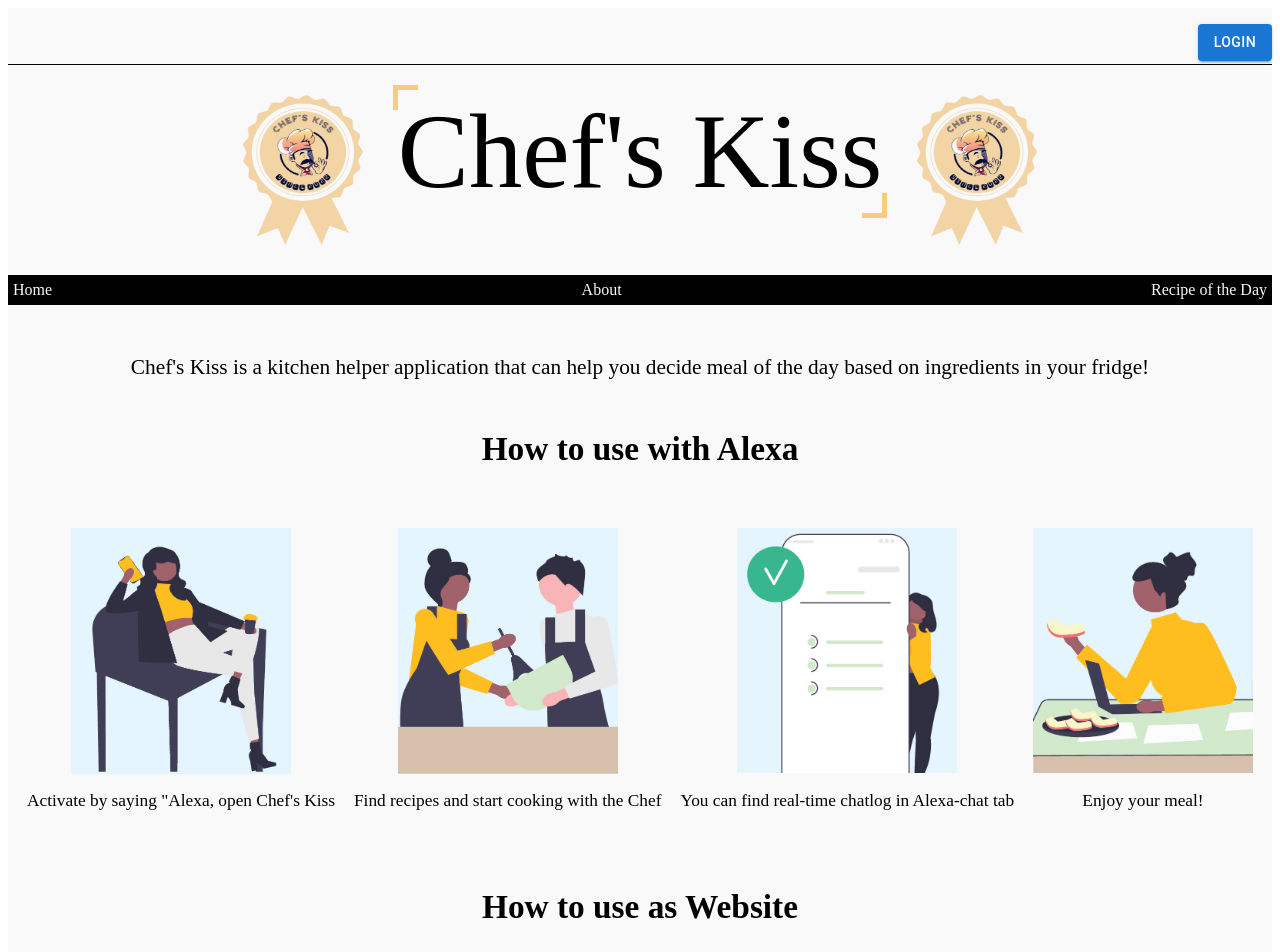
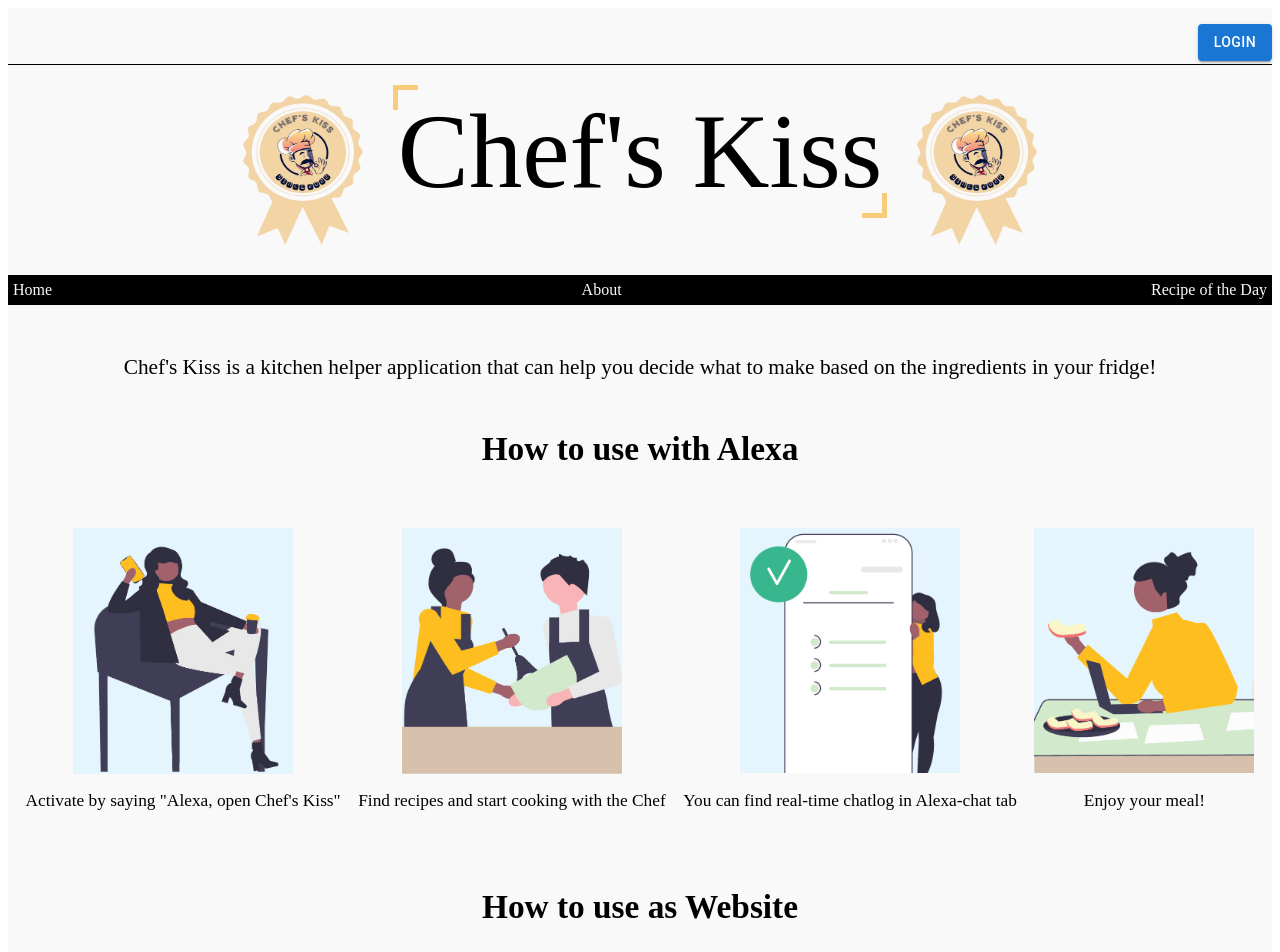
Before and after one commit to 2208-Capstone-Team-1/Capstone-Kitchen-Prep, a React app: page /about in a window 1280 px wide. Shown: the top 952 px of the page. Built offline with nearby package versions, Linux system fonts and the light colour scheme; the HTML template or start-up script is replaced by a standard one.

Commit message:
typos and wording

```diff
--- a/src/components/About/AboutPage.tsx
+++ b/src/components/About/AboutPage.tsx
@@ -3,14 +3,13 @@
 const AboutPage = () => {
   return (
     <div className="about">
-      <p className="about_p">Chef's Kiss is a kitchen helper application that can help you decide
-        meal of the day based on ingredients in your fridge!</p>
+      <p className="about_p">Chef's Kiss is a kitchen helper application that can help you decide what to make based on the ingredients in your fridge!</p>
       <div className="withAlexa">
         <h2 className="aboutAlexaH2">How to use with Alexa</h2>
         <div className="AboutalexaContainer">
           <div className="AboutAlexbox">
             <img src="../static/instructionIcon-01.jpg" width="220px" />
-            <p className="instruction_p">Activate by saying "Alexa, open Chef's Kiss</p>
+            <p className="instruction_p">Activate by saying "Alexa, open Chef's Kiss"</p>
           </div>
           <div className="AboutAlexbox">
             <img src="../static/instructionIcon-02.jpg" width="220px"  />
```
